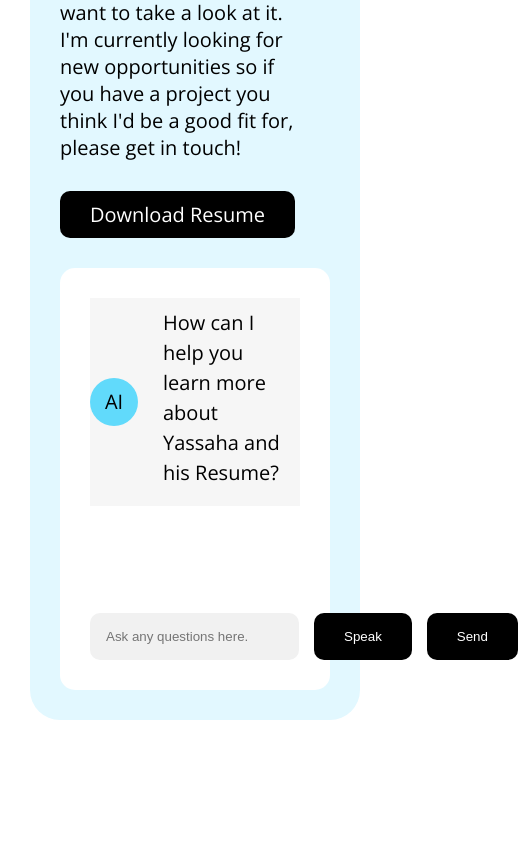
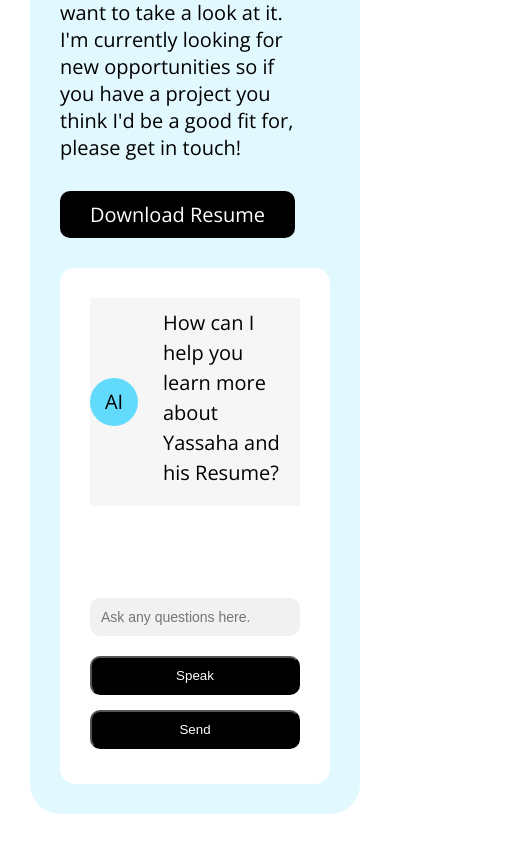
Before and after one commit to yali5/OpenAIPortfolio, a Next.js app: page / in a window 390 px wide. Shown: the part 8848-9692 px from the top of the page, 518 px wide, since content can reach past the window. Before the commit the page ends 9628 px from the top, so only its background shows below. Built offline with nearby package versions, Linux system fonts and the light colour scheme.

Commit message:
button issue persists

```diff
--- a/app/globals.css
+++ b/app/globals.css
@@ -25,6 +25,9 @@ body {
 	font-style: normal;
 	font-size: 20px;
 	padding-bottom:30px;
+	margin: 0;
+	padding: 0;
+	overflow-x: hidden;
 }
 
 a {
@@ -142,59 +145,13 @@ section {
 	}
 }
 
-/* Default microphone button styling */
-.microphone-button {
-	background-color: black;
-	border: none;
-	padding: 15px;
-	font-size: 16px;
-	cursor: pointer;
-	display: flex;
-	align-items: center;
-	justify-content: center;
+/* Red circle when speaking */
+.microphone-circle {
+	width: 30px;
+	height: 30px;
+	background-color: red;
 	border-radius: 50%;
-	width: 60px;  /* Adjust size */
-	height: 60px; /* Adjust size */
-	position: relative; /* Positioning for the red circle */
-	transition: background-color 0.3s ease, transform 0.3s ease;
 	box-shadow: 0 0 5px rgba(0, 0, 0, 0.2);
-}
-
-/* When the microphone is active (listening state) */
-.microphone-button.listening {
-	background-color: black; /* Keep the black background */
-}
-
-/* Microphone icon when not listening */
-.microphone-icon {
-	display: flex;
-	align-items: center;
-	justify-content: center;
-	font-size: 24px;
-	color: #fff;  /* White color for the microphone icon */
-}
-
-/* Outer red circle */
-.outer-red-circle {
-	width: 30px; /* Outer red circle size */
-	height: 30px; /* Outer red circle size */
-	background-color: red;
-	border-radius: 50%;  /* Circular shape */
-	position: absolute;  /* Position inside the button */
-	top: 50%;   /* Center circle vertically */
-	left: 50%;  /* Center circle horizontally */
-	transform: translate(-50%, -50%);  /* Ensure exact centering */
-	display: flex;
-	align-items: center;
-	justify-content: center;
-}
-
-/* Inner red circle (smaller) */
-.inner-red-circle {
-	width: 12px; /* Inner red circle size */
-	height: 12px; /* Inner red circle size */
-	background-color: red;
-	border-radius: 50%;  /* Circular shape */
   }
 
 .button {
@@ -562,47 +519,48 @@ h3 {
         background-color: #f6f6f6;
         text-align: left;
     }
+
     .chatbot-blue {
         background-color: var(--blue-100);
-		border-radius:30px;
-		padding:30px;
-		gap:30px;
-		display:flex;
-		@media (max-width:1024px){
-			flex-direction:column;
+        border-radius: 30px;
+        padding: 30px;
+        gap: 30px;
+        display: flex;
+        @media (max-width: 1024px) {
+            flex-direction: column;
         }
         p {
-			margin-bottom:30px;
+            margin-bottom: 30px;
         }
         .chat-info {
-			flex:3;
-			padding-right:30px;
+            flex: 3;
+            padding-right: 30px;
         }
         .chat-box {
-			flex:4;
-			background:white;
-			border-radius:15px;
-			padding:30px;
-			display:flex;
-			flex-direction:column;
+            flex: 4;
+            background: white;
+            border-radius: 15px;
+            padding: 30px;
+            display: flex;
+            flex-direction: column;
             .scroll-area {
-				max-height:300px;
-				height:300px;
-				overflow-y:scroll;
+                max-height: 300px;
+                height: 300px;
+                overflow-y: scroll;
                 ul {
-					display:flex;
-					flex-direction:column;
-					justify-content:flex-end;
-					gap:15px;
+                    display: flex;
+                    flex-direction: column;
+                    justify-content: flex-end;
+                    gap: 15px;
                     li {
-						display:flex;
-						align-items:center;
-						gap:15px;
+                        display: flex;
+                        align-items: center;
+                        gap: 15px;
 
                         &.user {
-							text-align:right;
-							justify-content:flex-end;
-							flex-direction:row-reverse;
+                            text-align: right;
+                            justify-content: flex-end;
+                            flex-direction: row-reverse;
                             span {
                                 background-color: var(--yellow);
                             }
@@ -610,50 +568,98 @@ h3 {
 
                         span {
                             background-color: var(--blue-400);
-							width:64px;
-							height:64px;
-							border-radius:50%;
-							display:inline-flex;
-							align-items:center;
-							justify-content:center;
-							@media(max-width:768px){
-								width:48px;
-								height:48px;
+                            width: 64px;
+                            height: 64px;
+                            border-radius: 50%;
+                            display: inline-flex;
+                            align-items: center;
+                            justify-content: center;
+                            @media (max-width: 768px) {
+                                width: 48px;
+                                height: 48px;
                             }
                         }
                         div {
-							flex:1;
+                            flex: 1;
                         }
                     }
                 }
             }
 
 			.chat-message {
-				display:flex;
-				margin-top:15px;
-				gap:15px;
-				input {
-					border-radius:10px;
-					flex:1;
-					padding:15px;
-					border:1px solid transparent;
+				display: flex;
+				flex-direction: column;
+				align-items: center; /* Center-align everything */
+				gap: 5px; /* Adjust spacing between the input and buttons */
+			}
+
+            /* Chat message input and buttons */
+            .chat-message input {
+				border-radius: 10px;
+				flex: 1;
+				padding: 10px; /* Reduced padding */
+				font-size: 14px; /* Adjust font size */
+				border: 1px solid transparent;
 				background-color: var(--base-100);
-					&:hover {
-						outline:none;
-						background-color:white;
-						border:1px solid var(--base-100);
+				&::hover {
+					outline: none;
+					background-color: white;
+					border: 1px solid var(--base-100);
 				}
-					&:focus {
-						outline:none;
-						background-color:white;
-						border:1px solid var(--base-100);
+			&::focus {
+				outline: none;
+				background-color: white;
+				border: 1px solid var(--base-100);
+			}
+			min-width: 200px; /* Reduced minimum width */
+			max-width: 100%; /* Ensures responsiveness */
+			margin-bottom: 10px; /* Add space below the input field */
+			}
+
+            /* Button container */
+            .button-container {
+                display: flex;
+                justify-content: flex-end;
+	            gap: 0px;
+                flex-grow: 1;
+                flex-wrap: wrap; /* Allow wrapping of buttons */
+                width: 100%; /* Ensure buttons take the full width */
+                }
+
+             /* Styling for buttons */
+             .chat-message button {
+                padding: 10px 20px;
+                margin: 5px;
+                flex-shrink: 0; /* Prevent buttons from shrinking */
+                white-space: nowrap; /* Prevent button text from wrapping */
                 }
             }
-				button {
-					border:none;
-					cursor:pointer;
+
+            /* Mobile View Adjustments */
+            @media (max-width: 768px) {
+                /* Stack input and buttons vertically */
+                .chat-message {
+                    flex-direction: column;
+                    align-items: flex-start;
+                }
+
+            /* Button container styling */
+            .button-container {
+                justify-content: center;
+                width: 100%;
+            }
+
+            /* Make buttons stack vertically on mobile */
+            .chat-message button {
+                width: 100%;
+                margin-bottom: 10px;
+            }
+
+            /* Ensure input has a minimum width */
+            .chat-message input {
+            	min-width: 250px; /* Prevent the input from getting too small */
+            	width: 100%; /* Allow it to take the full width available */
             }
         }
     }
 }
-}
```
Lines whose indentation alone changed are shown as unchanged.
